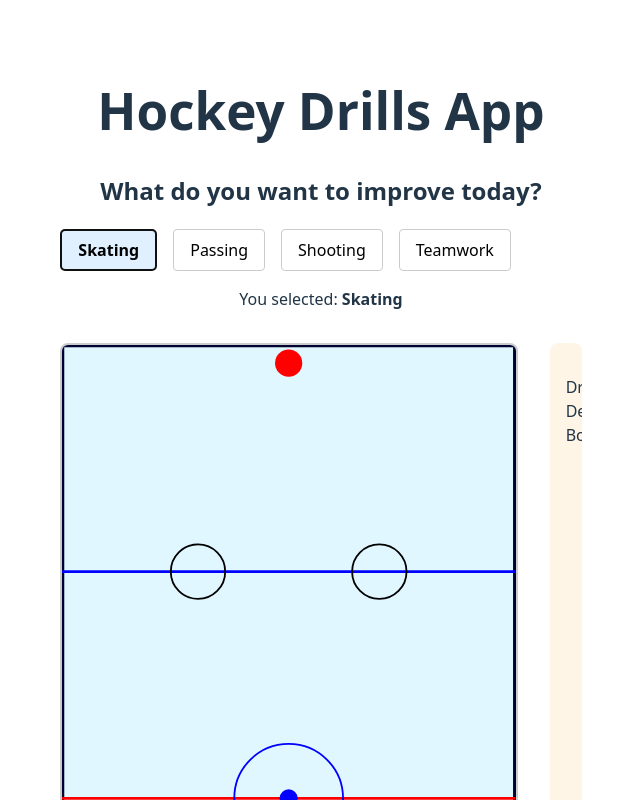
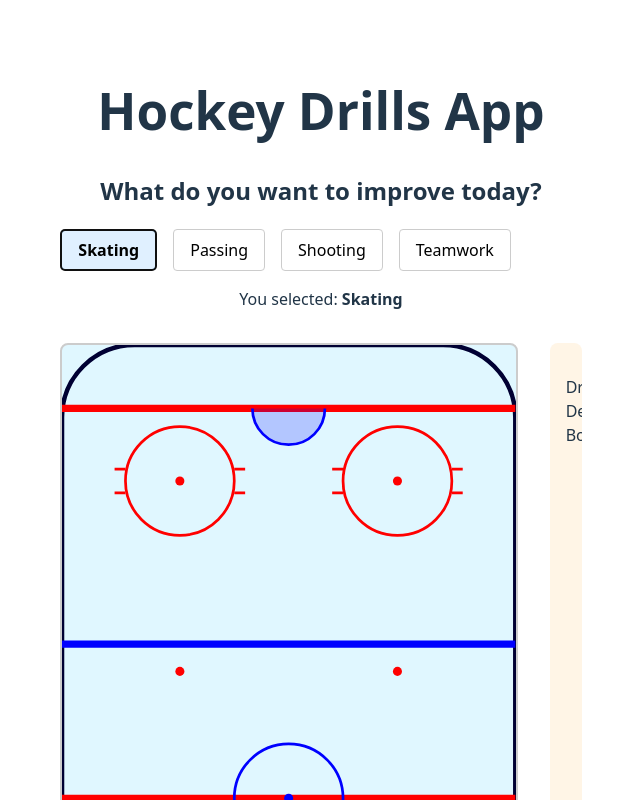
Before and after one commit to costasvallejos/drill-board, a React (Vite) app in the folder frontend/: page / in a window 1280 px wide. Both pictures are taken after a click on the button "Skating". Shown: the top 800 px of the page, without its empty margins (319-959 px from the left). Built offline with nearby package versions, Linux system fonts and the light colour scheme.

Commit message:
Created base rink

```diff
--- a/frontend/src/components/RinkVisualizer.jsx
+++ b/frontend/src/components/RinkVisualizer.jsx
@@ -1,44 +1,197 @@
+const WIDTH = 50;
+const HEIGHT = 100;
+
+const blueLineStroke = 0.8;
+const centerLineStroke = 0.8;
+const faceOffRadius = 6;
+const goalCreaseRadius = 4;
+
+const topBlueY = HEIGHT * 0.33;
+const bottomBlueY = HEIGHT * 0.67;
+
+const hashMarkLength = 1.2;
+const hashOffsetY = 1.3;
+const hashStartOffset = faceOffRadius;
+
+const nonCentreFaceOffs = [
+  { cx: 13, cy: 15 },
+  { cx: 37, cy: 15 },
+  { cx: 13, cy: 85 },
+  { cx: 37, cy: 85 },
+];
+
+const neutralZoneDots = [
+  { cx: 13, cy: topBlueY + 3 },
+  { cx: 37, cy: topBlueY + 3 },
+  { cx: 13, cy: bottomBlueY - 3 },
+  { cx: 37, cy: bottomBlueY - 3 },
+];
+
+function RinkOutline() {
+  return (
+    <rect
+      x="0"
+      y="0"
+      width={WIDTH}
+      height={HEIGHT}
+      rx={8}
+      ry={8}
+      fill="#e0f7ff"
+      stroke="#003"
+      strokeWidth="0.5"
+    />
+  );
+}
+
+function GoalCrease({ y }) {
+  return (
+    <path
+      d={`
+        M ${25 - goalCreaseRadius},${y}
+        A ${goalCreaseRadius},${goalCreaseRadius} 0 0 ${y < HEIGHT / 2 ? 0 : 1} ${25 + goalCreaseRadius},${y}
+      `}
+      stroke="blue"
+      strokeWidth="0.3"
+      fill="rgba(0, 0, 255, 0.2)"
+    />
+  );
+}
+
+function FaceOffCircle({ cx, cy, isCenter }) {
+  return (
+    <circle
+      cx={cx}
+      cy={cy}
+      r={faceOffRadius}
+      stroke={isCenter ? 'blue' : 'red'}
+      strokeWidth="0.3"
+      fill="none"
+    />
+  );
+}
+
+function FaceOffDot({ cx, cy, size = 0.5, fill = 'red' }) {
+  return <circle cx={cx} cy={cy} r={size} fill={fill} />;
+}
+
+function HashMarks({ cx, cy }) {
+  return (
+    <g>
+      {/* Left side hash marks */}
+      <line
+        x1={cx - hashStartOffset}
+        y1={cy - hashOffsetY}
+        x2={cx - hashStartOffset - hashMarkLength}
+        y2={cy - hashOffsetY}
+        stroke="red"
+        strokeWidth="0.3"
+      />
+      <line
+        x1={cx - hashStartOffset}
+        y1={cy + hashOffsetY}
+        x2={cx - hashStartOffset - hashMarkLength}
+        y2={cy + hashOffsetY}
+        stroke="red"
+        strokeWidth="0.3"
+      />
+      {/* Right side hash marks */}
+      <line
+        x1={cx + hashStartOffset}
+        y1={cy - hashOffsetY}
+        x2={cx + hashStartOffset + hashMarkLength}
+        y2={cy - hashOffsetY}
+        stroke="red"
+        strokeWidth="0.3"
+      />
+      <line
+        x1={cx + hashStartOffset}
+        y1={cy + hashOffsetY}
+        x2={cx + hashStartOffset + hashMarkLength}
+        y2={cy + hashOffsetY}
+        stroke="red"
+        strokeWidth="0.3"
+      />
+    </g>
+  );
+}
+
 function RinkVisualizer() {
-    const width = 50
-    const height = 100
-
   return (
     <svg
-        viewBox={`0 0 ${width} ${height}`}
+      viewBox={`0 0 ${WIDTH} ${HEIGHT}`}
       style={{
         width: '100%',
         height: 'auto',
         backgroundColor: '#e0f7ff',
         border: '2px solid #ccc',
-          borderRadius: '8px'
+        borderRadius: '8px',
       }}
     >
-        {/* Rink outline */}
-        <rect x="0" y="0" width={width} height={height} fill="#e0f7ff" stroke="#003" strokeWidth="0.5" />
+      <RinkOutline />
 
-        {/* Center red line (horizontal now) */}
-        <line x1="0" y1="50" x2="50" y2="50" stroke="red" strokeWidth="0.3" />
+      {/* Red goal lines - shifted to align with flat part of rounded rink */}
+      <line x1="0" y1="7" x2={WIDTH} y2="7" stroke="red" strokeWidth={centerLineStroke} />
+      <line x1="0" y1="93" x2={WIDTH} y2="93" stroke="red" strokeWidth={centerLineStroke} />
 
       {/* Blue lines */}
-        <line x1="0" y1="25" x2="50" y2="25" stroke="blue" strokeWidth="0.3" />
-        <line x1="0" y1="75" x2="50" y2="75" stroke="blue" strokeWidth="0.3" />
+      <line
+        x1="0"
+        y1={topBlueY}
+        x2={WIDTH}
+        y2={topBlueY}
+        stroke="blue"
+        strokeWidth={blueLineStroke}
+      />
+      <line
+        x1="0"
+        y1={bottomBlueY}
+        x2={WIDTH}
+        y2={bottomBlueY}
+        stroke="blue"
+        strokeWidth={blueLineStroke}
+      />
 
-        {/* Nets (top and bottom) */}
-        <circle cx="25" cy="2" r="1.5" fill="red" />
-        <circle cx="25" cy="98" r="1.5" fill="red" />
+      {/* Red centre line */}
+      <line
+        x1="0"
+        y1={HEIGHT / 2}
+        x2={WIDTH}
+        y2={HEIGHT / 2}
+        stroke="red"
+        strokeWidth={centerLineStroke}
+      />
 
-        {/* Faceoff circles */}
-        <circle cx="15" cy="25" r="3" stroke="black" strokeWidth="0.2" fill="none" />
-        <circle cx="35" cy="25" r="3" stroke="black" strokeWidth="0.2" fill="none" />
-        <circle cx="15" cy="75" r="3" stroke="black" strokeWidth="0.2" fill="none" />
-        <circle cx="35" cy="75" r="3" stroke="black" strokeWidth="0.2" fill="none" />
-        <circle cx="25" cy="50" r="1" fill="blue" />
+      {/* Goalie creases (also adjusted) */}
+      <GoalCrease y={7} />
+      <GoalCrease y={93} />
 
-        {/* Center faceoff circle */}
-        <circle cx="25" cy="50" r="6" stroke="blue" strokeWidth="0.2" fill="none"/>
+      {/* Face-off circles */}
+      {[...nonCentreFaceOffs, { cx: 25, cy: 50 }].map(({ cx, cy }, i) => (
+        <FaceOffCircle
+          key={i}
+          cx={cx}
+          cy={cy}
+          isCenter={cx === 25 && cy === 50}
+        />
+      ))}
 
+      {/* Face-off dots */}
+      {nonCentreFaceOffs.map(({ cx, cy }, i) => (
+        <FaceOffDot key={i} cx={cx} cy={cy} />
+      ))}
+      <FaceOffDot cx={25} cy={50} size={0.5} fill="blue" />
+
+      {/* Neutral zone face-off dots */}
+      {neutralZoneDots.map(({ cx, cy }, i) => (
+        <FaceOffDot key={`neutral-${i}`} cx={cx} cy={cy} />
+      ))}
+
+      {/* Hash marks outside the face-off circles */}
+      {nonCentreFaceOffs.map(({ cx, cy }, i) => (
+        <HashMarks key={i} cx={cx} cy={cy} />
+      ))}
     </svg>
-    )
+  );
 }
 
-  export default RinkVisualizer
+export default RinkVisualizer;
```
Lines whose indentation alone changed are shown as unchanged.
